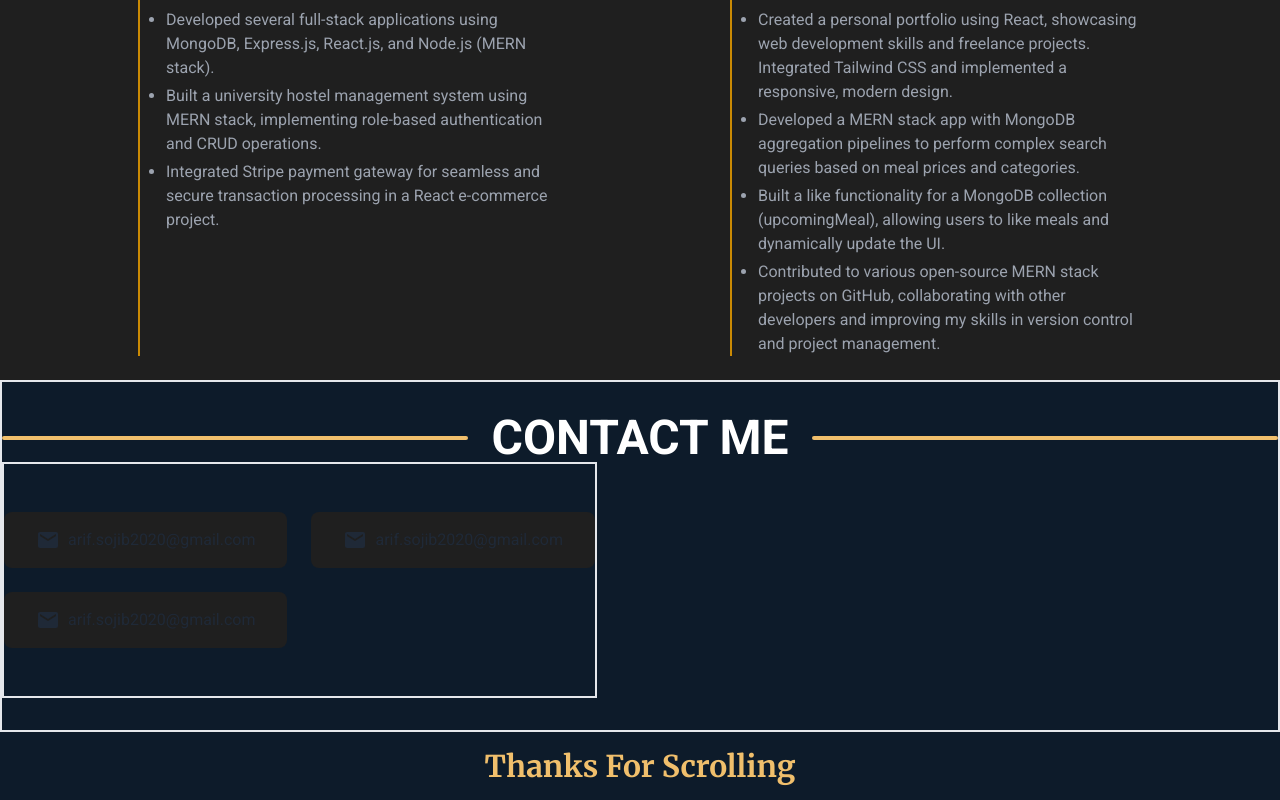
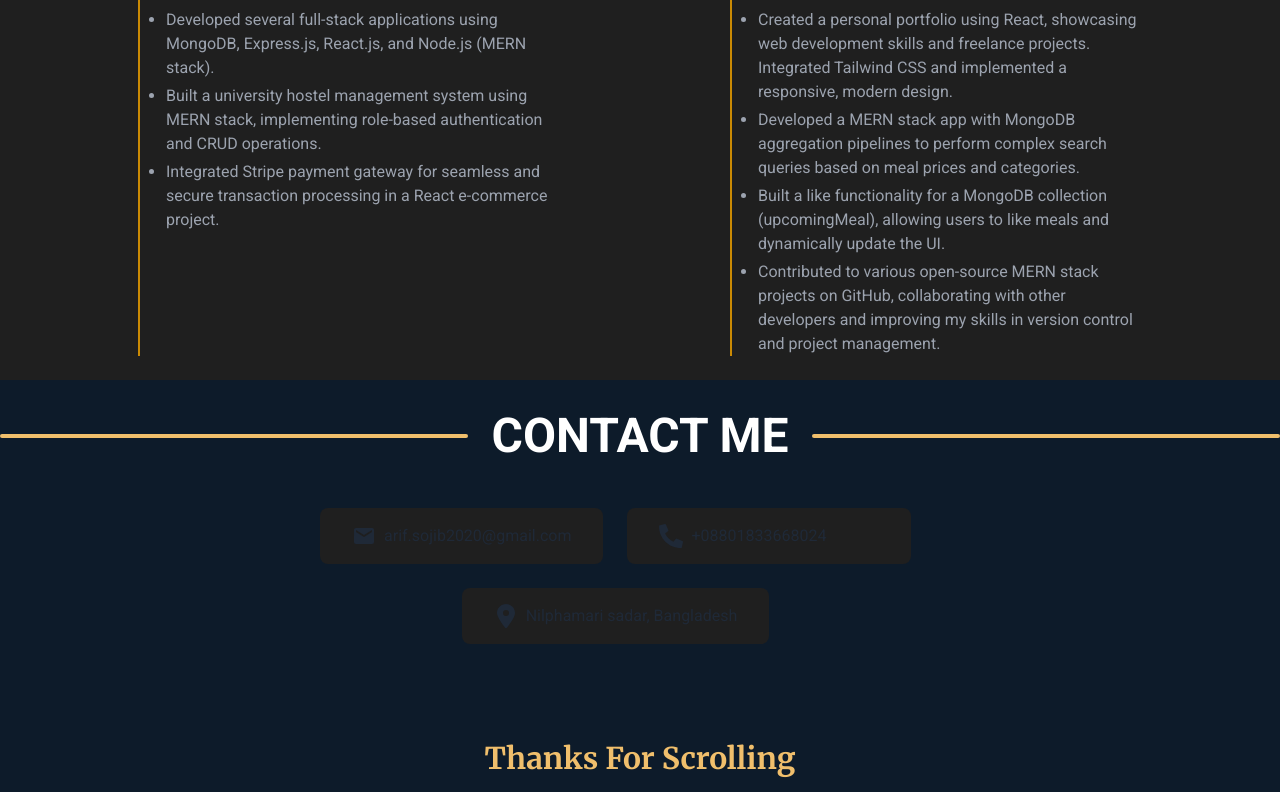
Before and after one commit to Arif-Islam21/developerPortfolio, a React (Vite) app: page / in a window 1280 px wide. Shown: the part 2716-3516 px from the top of the page. Built offline with nearby package versions, Linux system fonts and the light colour scheme.

Commit message:
div centered succesfully

```diff
--- a/src/Pages/Home/About/About.jsx
+++ b/src/Pages/Home/About/About.jsx
@@ -1,6 +1,6 @@
 const About = () => {
   return (
-    <div className="my-8 px-12">
+    <div className="my-8 md:px-12">
       <h2 className="text-4xl font-bold text-text-Color">About</h2>
       <div className="flex mt-2">
         <div className="min-w-16  border-t-4 "></div>
--- a/src/Pages/Home/Contact/Contact.jsx
+++ b/src/Pages/Home/Contact/Contact.jsx
@@ -1,8 +1,10 @@
+import { FaPhoneAlt } from "react-icons/fa";
+import { FaLocationDot } from "react-icons/fa6";
 import { MdEmail } from "react-icons/md";
 
 const Contact = () => {
   return (
-    <div className="py-8 bg-base-100 border-2">
+    <div className="py-8 bg-base-100">
       <div className="flex w-full items-center">
         <div className=" bg-text-Color rounded-box grid h-1 flex-grow place-items-center"></div>
         <h2 className="px-6 text-3xl uppercase lg:text-5xl font-bold text-center text-white">
@@ -10,7 +12,7 @@ const Contact = () => {
         </h2>
         <div className=" bg-text-Color rounded-box grid h-1 flex-grow place-items-center"></div>
       </div>
-      <div className="lg:py-12 px-auto inline-block border-2">
+      <div className="lg:py-12 px-auto inline-block md:ml-[25vw]">
         <div className="grid grid-cols-1 gap-6 md:grid-cols-2">
           <div className="inline-block">
             <div className=" flex items-center py-4 bg-primary rounded-lg px-8 gap-2">
@@ -23,17 +25,17 @@ const Contact = () => {
           <div className="inline-block">
             <div className=" flex items-center py-4 bg-primary rounded-lg px-8 gap-2">
               <span className="text-2xl">
-                <MdEmail />
+                <FaPhoneAlt />
               </span>{" "}
-              <p>arif.sojib2020@gmail.com</p>
+              <p>+08801833668024</p>
             </div>
           </div>
-          <div className="inline-block">
+          <div className="inline-block col-span-2 mx-auto">
             <div className=" flex items-center py-4 bg-primary rounded-lg px-8 gap-2">
               <span className="text-2xl">
-                <MdEmail />
+                <FaLocationDot />
               </span>{" "}
-              <p>arif.sojib2020@gmail.com</p>
+              <p>Nilphamari sadar, Bangladesh</p>
             </div>
           </div>
         </div>
--- a/src/Pages/Home/Hero/Hero.jsx
+++ b/src/Pages/Home/Hero/Hero.jsx
@@ -22,7 +22,7 @@ const Hero = () => {
             </span>{" "}
             expert
           </p>
-          <div className="justify-end flex">
+          <div className="justify-center md:justify-end flex">
             <button className="btn btn-outline border-text-Color font-bold text-text-Color hover:bg-text-Color">
               Get Started
             </button>
```
